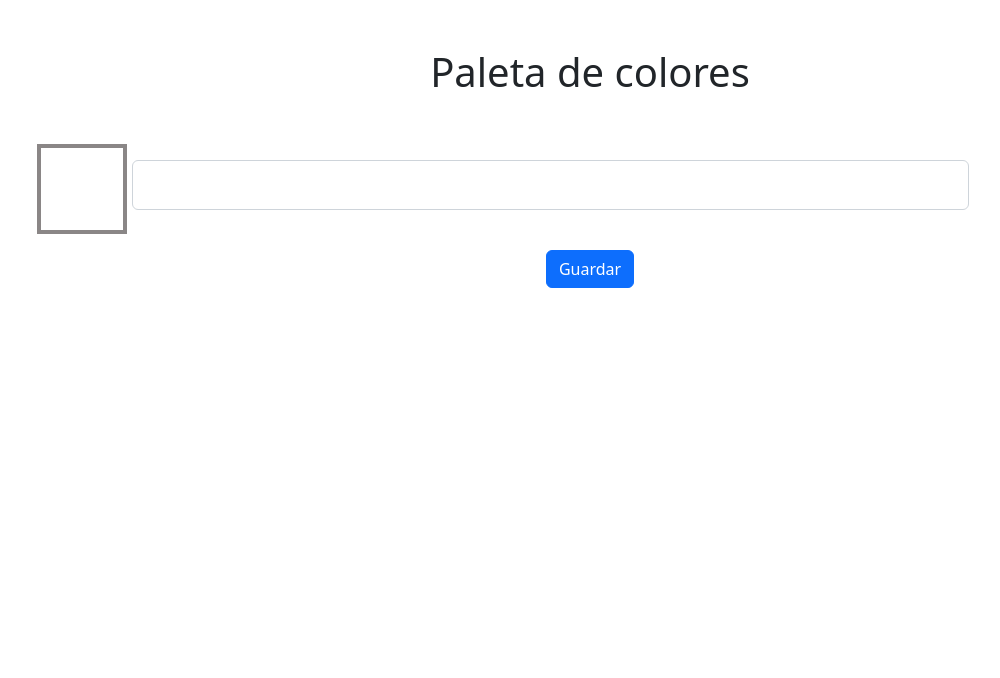
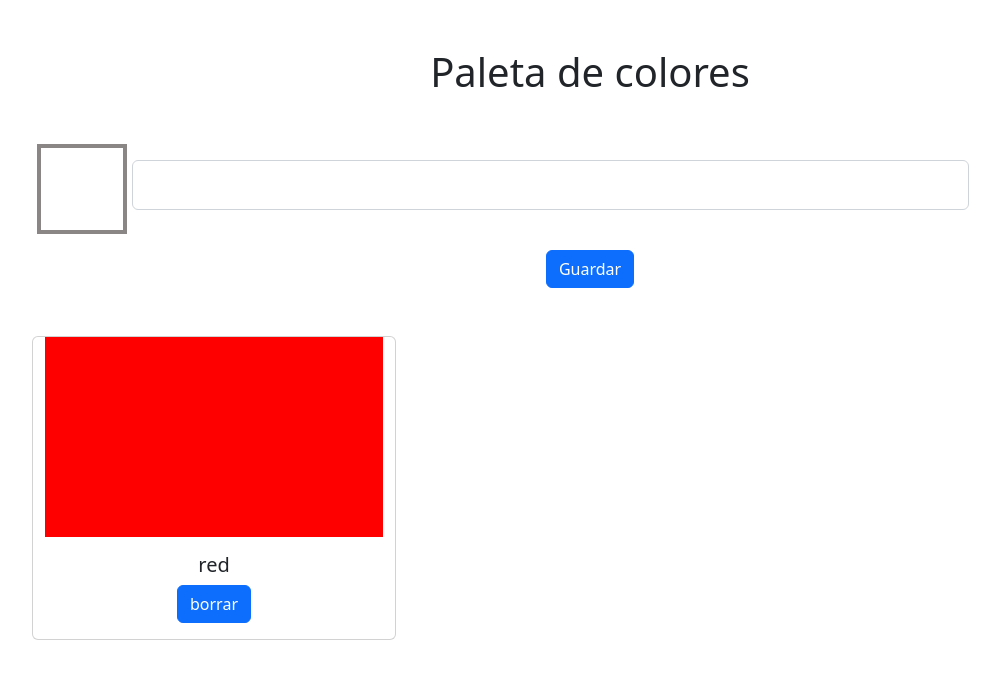
Before and after one commit to javieruncos/practicoReact-ejercicio6, a React (Create React App) app: page / in a window 1280 px wide. Shown: the top 678 px of the page, without its empty margins (50-1050 px from the left). Built offline with nearby package versions, Linux system fonts and the light colour scheme; data requests are answered from the project's data file.

Commit message:
agregamos la peticion get a json server

```diff
--- /dev/null
+++ b/db.json
@@ -0,0 +1,8 @@
+{
+    "color":[
+        {
+            "color":"red",
+            "id":1
+        }
+    ]
+}
--- a/src/components/Cards.js
+++ b/src/components/Cards.js
@@ -3,14 +3,14 @@ import Button from "react-bootstrap/Button";
 import Card from "react-bootstrap/Card";
 import '../style/Cards.css'
 
-const Cards = ({nombre,style,borrarColores}) => {
+const Cards = ({colores}) => {
   return (
     <>
       <Card className="col-12 col-md-4">
-        <div className="cajaCard" style={{'background':`${style}`}}></div>
+        <div className="cajaCard" style={{'background':`${colores.color}`}}></div>
         <Card.Body>
-          <Card.Title>{nombre}</Card.Title>
-          <Button variant="primary" onClick={()=>borrarColores(nombre)}>borrar</Button>
+          <Card.Title>{colores.color}</Card.Title>
+          <Button variant="primary">borrar</Button>
         </Card.Body>
       </Card>
     </>
--- a/src/components/Formulario.js
+++ b/src/components/Formulario.js
@@ -3,28 +3,21 @@ import { useState } from "react";
 import "../style/Formulario.css";
 import {  Button, Container } from "react-bootstrap";
 import ListaColores from "./ListaColores";
+import { consultarApi } from "../helper/queries";
 
 const Formluario = () => {
 
-   const coloresLocalStorage = JSON.parse(localStorage.getItem("listaColores"))||[];
 
-  const [Colores, setColores] = useState("");
-  const [arregloColores, setArregloColores] = useState(coloresLocalStorage);
+  const [arregloColores, setArregloColores] = useState([]);
 
   useEffect(()=>{
-     localStorage.setItem("listaColores",JSON.stringify(arregloColores))
-  },[arregloColores])
+    consultarApi().then((respuesta)=>{
+      console.log(respuesta)
+      setArregloColores(respuesta)
+    })
+  },[])
 
-  const handleSubmit = (e) => {
-    e.preventDefault();
-    setArregloColores([...arregloColores, Colores]);
-    setColores("");
-  };
 
-  const borrarColores = (Color) => {
-    let newArreglo = arregloColores.filter((item)=>item !== Color)
-    setArregloColores(newArreglo);
-  };
 
   return (
     <>
@@ -32,14 +25,13 @@ const Formluario = () => {
        <h1 className="text-center">Paleta de colores</h1>
      </div>
     <Container className="my-5">
-      <form onSubmit={handleSubmit}>
+      <form>
         <div className="d-flex mb-3">
-        <div className="cajaColores" style={{'background':`${Colores}`}}></div>
+        <div className="cajaColores"></div>
         <input
         type="text"
         className="form-control w-75 inputColor mt-3"
-        onChange={(e)=>setColores(e.target.value)}
-        value={Colores}
+
         required
         >
         </input>
@@ -48,10 +40,7 @@ const Formluario = () => {
           Guardar
         </Button>
       </form>
-      <ListaColores
-        arregloColores={arregloColores}
-        borrarColores={borrarColores}
-      />
+      <ListaColores arregloColores={arregloColores}/>
     </Container>
     </>
   );
--- a/src/components/ListaColores.js
+++ b/src/components/ListaColores.js
@@ -9,10 +9,9 @@ const ListaColores = ({arregloColores,borrarColores}) => {
     return (
        <Container className="my-5 row">
 
-         {
-
-            arregloColores.map((item,indice)=><Cards className="col-12 col-md-6" style={item} color={item} key={indice} nombre={item} borrarColores={borrarColores}/>)
-         }
+          {
+            arregloColores.map((item)=><Cards colores={item} key={item.id}></Cards>)
+          }
 
 
        </Container>
--- /dev/null
+++ b/src/helper/queries.js
@@ -0,0 +1,17 @@
+const url = process.env.REACT_APP_API_COLOR;
+
+
+export const consultarApi = async()=>{
+
+    try {
+
+        const respuesta = await fetch(url)
+        const listaColores = await respuesta.json()
+        return listaColores
+
+    }catch(errors){
+        console.log(errors)
+        return false
+    }
+
+}
```
Also changed, not shown: 1 other file (tests, documents, lock files or other folders).
